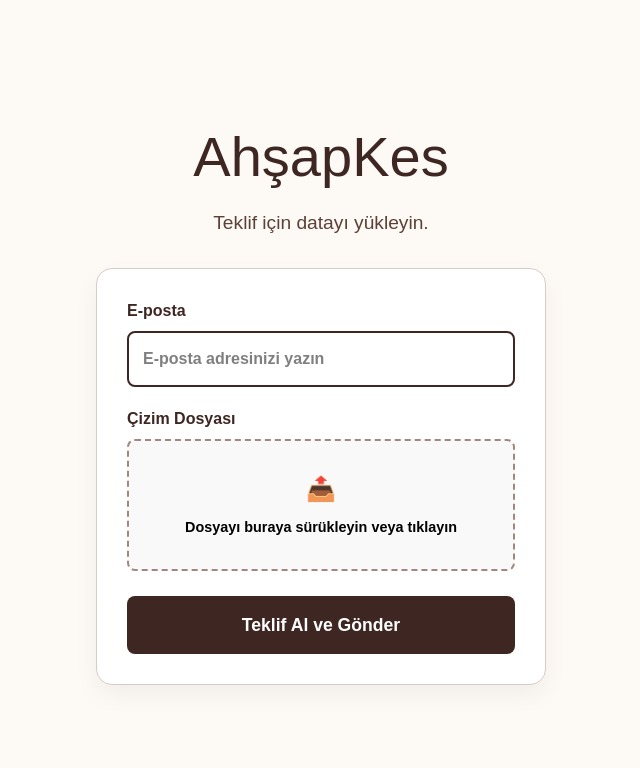
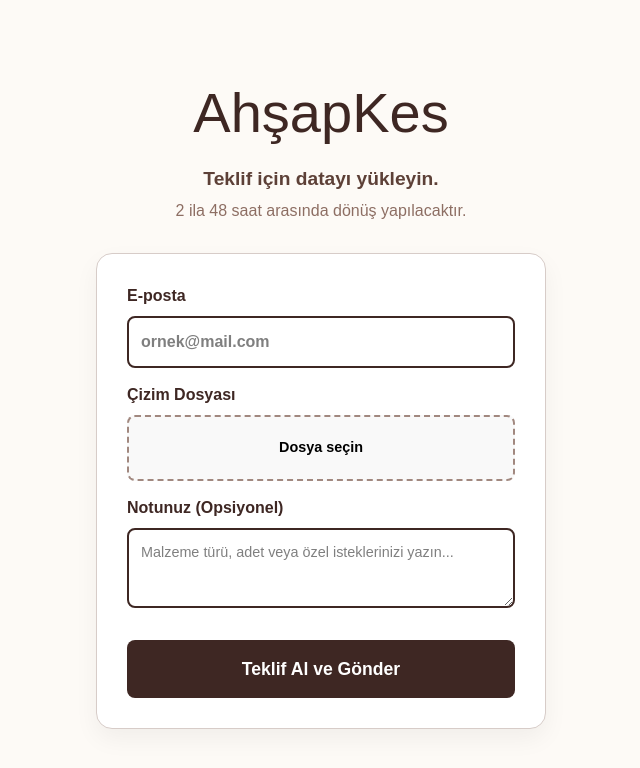
Before and after one commit to igtumt/ahsapkes, a Next.js app: page / in a window 1280 px wide. Shown: the top 768 px of the page, without its empty margins (319-959 px from the left). Built offline with nearby package versions, Linux system fonts and the light colour scheme; no server answers.

Commit message:
Siparis kodu, aciklama kutusu ve yeni metinler eklendi

```diff
--- a/app/api/send/route.ts
+++ b/app/api/send/route.ts
@@ -4,34 +4,23 @@ import { Resend } from 'resend';
 const resend = new Resend(process.env.RESEND_API_KEY);
 
 export async function POST(request: Request) {
-  console.log("--- E-posta Gönderimi Başladı ---");
+  try {
+    const { email, fileUrl, orderCode, aciklama } = await request.json();
 
-  try {
-    const body = await request.json();
-    console.log("Gelen Veri:", body);
-
-    if (!process.env.RESEND_API_KEY) {
-      console.error("HATA: RESEND_API_KEY bulunamadı!");
-      return NextResponse.json({ error: "API Key eksik" }, { status: 500 });
-    }
-
-    const { data, error } = await resend.emails.send({
+    const data = await resend.emails.send({
       from: 'AhsapKes <onboarding@resend.dev>',
       to: ['isilaygamzetoluk@gmail.com'],
-      subject: 'Yeni Teklif Talebi Var! 🪵',
-      html: `<p>E-posta: ${body.email}</p><p>Dosya: ${body.fileUrl}</p>`
+      subject: `Yeni Sipariş: #${orderCode} 🪵`,
+      html: `
+        <h3>Yeni Teklif Talebi #${orderCode}</h3>
+        <p><strong>Müşteri:</strong> ${email}</p>
+        <p><strong>Açıklama:</strong> ${aciklama || "Belirtilmemiş"}</p>
+        <p><strong>Dosya:</strong> <a href="${fileUrl}">Dosyayı Görüntüle</a></p>
+      `
     });
 
-    if (error) {
-      console.error("Resend Hatası:", error);
-      return NextResponse.json({ error }, { status: 400 });
-    }
-
-    console.log("E-posta başarıyla sıraya alındı:", data);
-    return NextResponse.json({ success: true, data });
-
-  } catch (err: any) {
-    console.error("Sistemsel Hata:", err.message);
-    return NextResponse.json({ error: err.message }, { status: 500 });
+    return NextResponse.json(data);
+  } catch (error) {
+    return NextResponse.json({ error });
   }
 }
--- a/app/page.tsx
+++ b/app/page.tsx
@@ -11,8 +11,10 @@ const supabase = createClient(
 export default function Home() {
   const [email, setEmail] = useState("");
   const [file, setFile] = useState<File | null>(null);
+  const [aciklama, setAciklama] = useState(""); // Açıklama için yeni state
   const [mesaj, setMesaj] = useState("");
   const [yukleniyor, setYukleniyor] = useState(false);
+  const [siparisKodu, setSiparisKodu] = useState("");
 
   const basvuruYap = async () => {
     if (!email || !file) {
@@ -24,29 +26,43 @@ export default function Home() {
       setYukleniyor(true);
       setMesaj("İşleminiz yapılıyor...");
 
+      // 1. Rastgele Sipariş Kodu Üret (Örn: AK-4829)
+      const randomCode = "AK-" + Math.floor(1000 + Math.random() * 9000);
+
+      // 2. Vercel Blob'a yükle
       const newBlob = await upload(file.name, file, {
         access: 'public',
         handleUploadUrl: '/api/upload',
       });
 
+      // 3. Supabase'e kaydet (Açıklama sütunuyla beraber)
       const { error } = await supabase
         .from('basvurular')
         .insert([{
           email: email,
-          dosya_url: newBlob.url
+          dosya_url: newBlob.url,
+          aciklama: aciklama // Supabase'e eklenen sütun
         }]);
 
       if (error) throw error;
 
+      // 4. Gmail Bildirimi Gönder
       await fetch('/api/send', {
         method: 'POST',
         headers: { 'Content-Type': 'application/json' },
-        body: JSON.stringify({ email: email, fileUrl: newBlob.url }),
+        body: JSON.stringify({
+          email: email,
+          fileUrl: newBlob.url,
+          orderCode: randomCode,
+          aciklama: aciklama
+        }),
       });
 
-      setMesaj("Başarılı! Teklif talebiniz alındı.");
+      setSiparisKodu(randomCode);
+      setMesaj(`Başarılı! Talebiniz alındı. Sipariş Kodunuz: ${randomCode}`);
       setEmail("");
       setFile(null);
+      setAciklama("");
     } catch (e: any) {
       setMesaj("Bir hata oluştu: " + e.message);
     } finally {
@@ -61,8 +77,11 @@ export default function Home() {
       backgroundColor: '#fdfaf6', padding: '20px'
     }}>
       <h1 style={{ color: '#3e2723', fontSize: '3.5rem', marginBottom: '10px' }}>AhşapKes</h1>
-      <p style={{ color: '#5d4037', fontSize: '1.2rem', marginBottom: '30px', fontWeight: '500' }}>
+      <p style={{ color: '#5d4037', fontSize: '1.2rem', marginBottom: '5px', fontWeight: 'bold' }}>
         Teklif için datayı yükleyin.
+      </p>
+      <p style={{ color: '#8d6e63', fontSize: '1rem', marginBottom: '30px' }}>
+        2 ila 48 saat arasında dönüş yapılacaktır.
       </p>
 
       <div style={{
@@ -70,40 +89,39 @@ export default function Home() {
         borderRadius: '16px', backgroundColor: '#ffffff', width: '100%', maxWidth: '450px',
         boxShadow: '0 10px 25px rgba(0,0,0,0.05)'
       }}>
-        <div style={{ marginBottom: '20px' }}>
+        {/* E-posta */}
+        <div style={{ marginBottom: '15px' }}>
           <label style={{ display: 'block', marginBottom: '8px', fontWeight: 'bold', color: '#3e2723' }}>E-posta</label>
           <input
             type="email"
-            placeholder="E-posta adresinizi yazın"
+            placeholder="ornek@mail.com"
             value={email}
             onChange={(e) => setEmail(e.target.value)}
-            style={{
-              width: '100%', padding: '14px', border: '2px solid #3e2723',
-              borderRadius: '8px', fontSize: '1rem',
-              color: '#000000', // KESİN SİYAH YAZI
-              fontWeight: '600' // DAHA BELİRGİN
-            }}
+            style={{ width: '100%', padding: '12px', border: '2px solid #3e2723', borderRadius: '8px', color: '#000', fontWeight: '600' }}
           />
         </div>
 
+        {/* Dosya */}
+        <div style={{ marginBottom: '15px' }}>
+          <label style={{ display: 'block', marginBottom: '8px', fontWeight: 'bold', color: '#3e2723' }}>Çizim Dosyası</label>
+          <div style={{ position: 'relative', border: '2px dashed #a1887f', borderRadius: '8px', padding: '20px', textAlign: 'center', backgroundColor: '#f9f9f9' }}>
+            <input type="file" onChange={(e) => setFile(e.target.files?.[0] || null)} style={{ position: 'absolute', top: 0, left: 0, width: '100%', height: '100%', opacity: 0, cursor: 'pointer' }} />
+            <p style={{ color: '#000', margin: 0, fontSize: '0.9rem', fontWeight: '600' }}>{file ? `✅ ${file.name}` : "Dosya seçin"}</p>
+          </div>
+        </div>
+
+        {/* Açıklama Kutusu */}
         <div style={{ marginBottom: '25px' }}>
-          <label style={{ display: 'block', marginBottom: '8px', fontWeight: 'bold', color: '#3e2723' }}>
-            Çizim Dosyası
-          </label>
-          <div style={{
-            position: 'relative', border: '2px dashed #a1887f', borderRadius: '8px',
-            padding: '30px 20px', textAlign: 'center', backgroundColor: file ? '#f1f8e9' : '#f9f9f9'
-          }}>
-            <input
-              type="file"
-              onChange={(e) => setFile(e.target.files?.[0] || null)}
-              style={{ position: 'absolute', top: 0, left: 0, width: '100%', height: '100%', opacity: 0, cursor: 'pointer' }}
-            />
-            <div style={{ fontSize: '1.5rem', marginBottom: '10px' }}>{file ? '📄' : '📤'}</div>
-            <p style={{ color: '#000000', margin: 0, fontSize: '0.9rem', fontWeight: '600' }}>
-              {file ? `${file.name}` : "Dosyayı buraya sürükleyin veya tıklayın"}
-            </p>
-          </div>
+          <label style={{ display: 'block', marginBottom: '8px', fontWeight: 'bold', color: '#3e2723' }}>Notunuz (Opsiyonel)</label>
+          <textarea
+            placeholder="Malzeme türü, adet veya özel isteklerinizi yazın..."
+            value={aciklama}
+            onChange={(e) => setAciklama(e.target.value)}
+            style={{
+              width: '100%', padding: '12px', border: '2px solid #3e2723', borderRadius: '8px',
+              fontSize: '0.9rem', color: '#000', minHeight: '80px', fontFamily: 'sans-serif'
+            }}
+          />
         </div>
 
         <button
@@ -111,19 +129,19 @@ export default function Home() {
           disabled={yukleniyor}
           style={{
             width: '100%', backgroundColor: yukleniyor ? '#a1887f' : '#3e2723',
-            color: '#ffffff', padding: '16px', border: 'none', borderRadius: '8px',
+            color: '#fff', padding: '16px', border: 'none', borderRadius: '8px',
             cursor: yukleniyor ? 'not-allowed' : 'pointer', fontWeight: 'bold', fontSize: '1.1rem'
           }}
         >
-          {yukleniyor ? "Yükleniyor..." : "Teklif Al ve Gönder"}
+          {yukleniyor ? "Gönderiliyor..." : "Teklif Al ve Gönder"}
         </button>
 
         {mesaj && (
           <div style={{
-            marginTop: '20px', padding: '12px', borderRadius: '8px', textAlign: 'center',
+            marginTop: '20px', padding: '15px', borderRadius: '8px', textAlign: 'center',
             backgroundColor: mesaj.includes("Hata") ? '#ffebee' : '#e8f5e9',
             color: mesaj.includes("Hata") ? '#c62828' : '#2e7d32',
-            fontWeight: 'bold'
+            fontWeight: 'bold', border: '1px solid currentColor'
           }}>
             {mesaj}
           </div>
```
